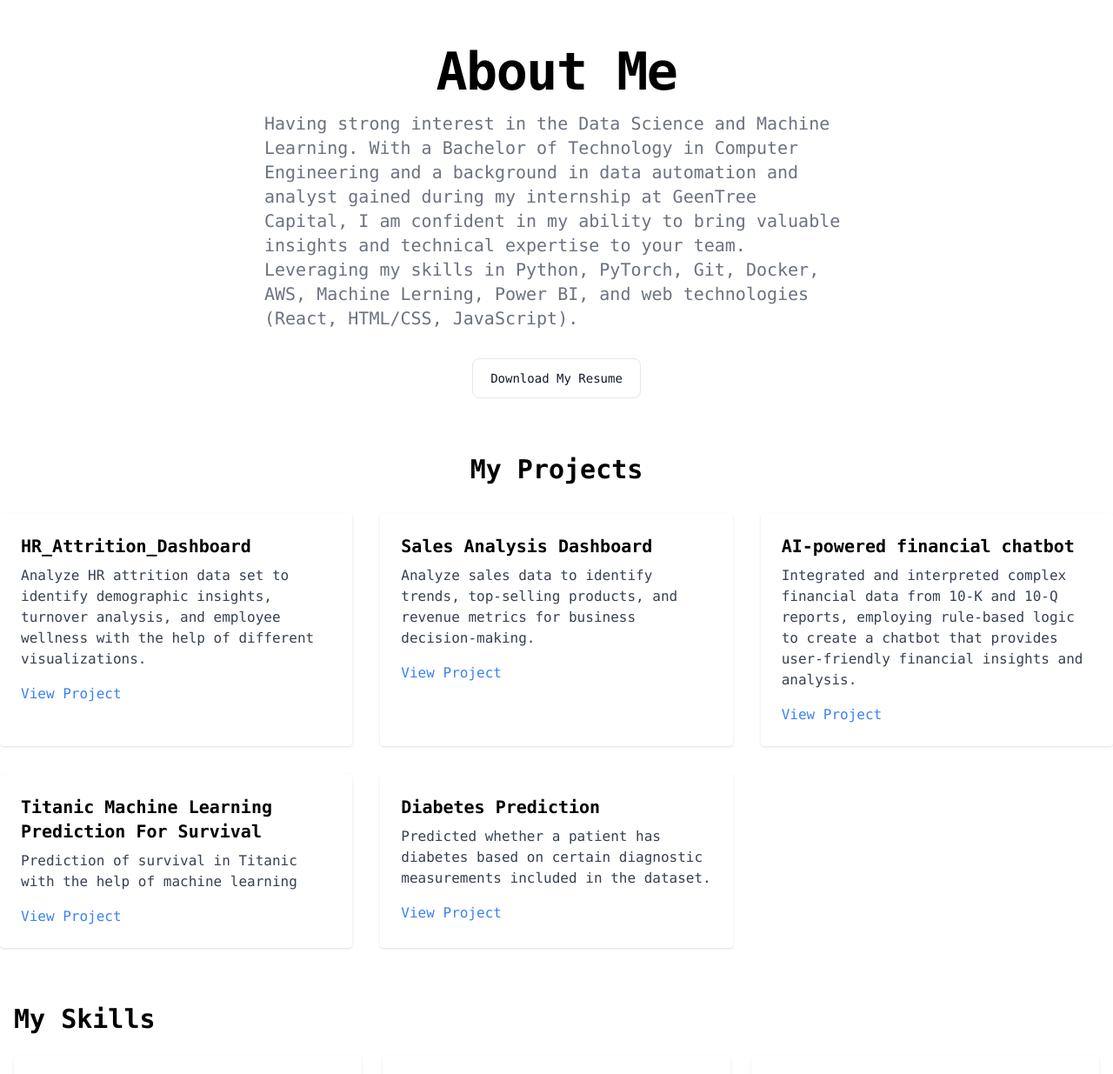
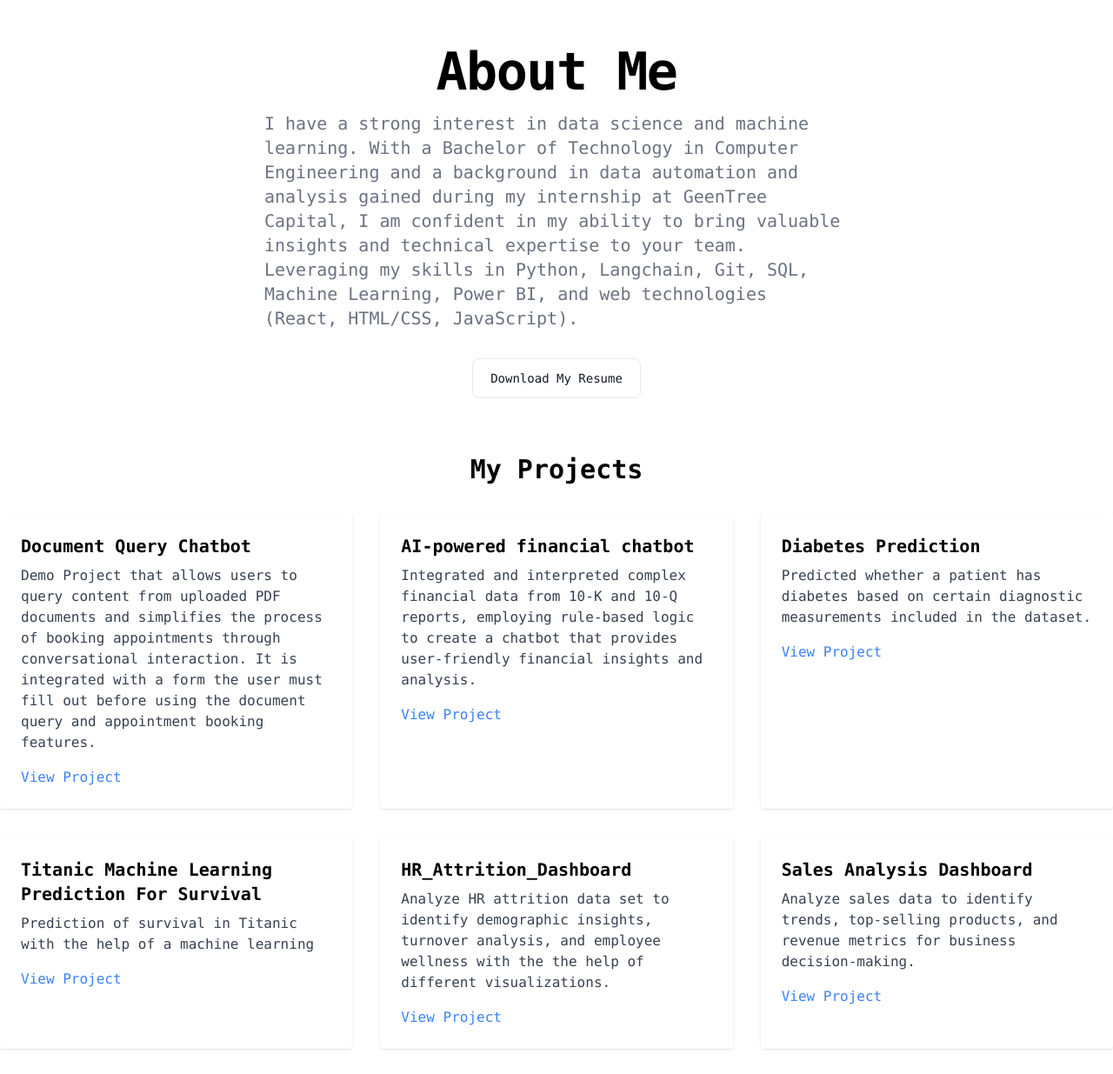
Before and after one commit to bikash330/Portfolio_Bikash_Shah, a website: page index.html in a window 1280 px wide. Shown: the part 760-1995 px from the top of the page at 87% size. Drawn offline with nearby package versions, Linux system fonts and the light colour scheme.

Commit message:
Update index.html
Edited Portfolio

```diff
--- a/index.html
+++ b/index.html
@@ -109,7 +109,7 @@
             <p
               class="max-w-2xl mb-6 font-light text-gray-500 lg:mb-8 md:text-lg lg:text-xl dark:text-gray-400"
             >
-              Seeking a challenging and rewarding entry-level position in the
+              I am seeking a challenging and rewarding entry-level position in the
               computer field where I can leverage my technical knowledge and
               skills to create new solutions. I am a dedicated and passionate
               person who is ready to work in a fast-paced, team-oriented
@@ -179,19 +179,19 @@
           <p
             class="max-w-2xl mb-6 font-light text-gray-500 lg:mb-8 md:text-lg lg:text-xl dark:text-gray-400"
           >
-            Having strong interest in the Data Science and Machine Learning.
+            I have a strong interest in data science and machine learning.
             With a Bachelor of Technology in Computer Engineering and a
-            background in data automation and analyst gained during my
+            background in data automation and analysis gained during my
             internship at GeenTree Capital, I am confident in my ability to
             bring valuable insights and technical expertise to your team.
-            Leveraging my skills in Python, PyTorch, Git, Docker, AWS, Machine
-            Lerning, Power BI, and web technologies (React, HTML/CSS,
+            Leveraging my skills in Python, Langchain, Git, SQL, Machine
+            Learning, Power BI, and web technologies (React, HTML/CSS,
             JavaScript).
           </p>
 
           <div class="space-y-4 sm:flex sm:space-y-0 sm:space-x-4">
             <a
-              href="https://drive.google.com/file/d/1tfxeeJEAGvRhcH5eIzlYuhofYzT9TERA/view?usp=sharing"
+              href="https://docs.google.com/document/d/13SRP8I1seKIPl7T3BLNi62bOefjBPgZ8fXBLoZWcHAg/edit?usp=sharing"
               download="Bikash_Resume"
               class="inline-flex items-center justify-center w-full px-5 py-3 text-sm font-medium text-center text-gray-900 border border-gray-200 rounded-lg sm:w-auto hover:bg-gray-100 focus:ring-4 focus:ring-gray-100 dark:text-white dark:border-gray-700 dark:hover:bg-gray-700 dark:focus:ring-gray-800"
             >
@@ -208,6 +208,7 @@
           <h1 class="text-3xl font-bold mb-8 text-center">My Projects</h1>
 
           <div class="grid grid-cols-1 md:grid-cols-2 lg:grid-cols-3 gap-8">
+
             <!-- Project Card 1 -->
             <div class="bg-white shadow rounded overflow-hidden">
               <!-- <img
@@ -216,46 +217,22 @@
                 class="w-full h-48 object-cover object-center"
               /> -->
               <div class="p-6">
-                <h2 class="text-xl font-bold mb-2">HR_Attrition_Dashboard</h2>
+                <h2 class="text-xl font-bold mb-2">Document Query Chatbot</h2>
                 <p class="text-gray-700 mb-4">
-                  Analyze HR attrition data set to identify demographic
-                  insights, turnover analysis, and employee wellness with the
-                  help of different visualizations.
+                  Demo Project that allows users to query content from uploaded PDF documents and simplifies the process of booking appointments through conversational interaction. It is integrated with a form the user must fill out before using the document query and appointment booking features.
                 </p>
                 <a
-                  href="https://www.novypro.com/project/hr-attirition-dashboard"
+                  href="https://github.com/bikash330/Document-Query-Chatbot"
                   class="text-blue-500"
-                  >View Project</a
-                >
+                  >View Project</a>
               </div>
             </div>
 
             <!-- Project Card 2 -->
             <div class="bg-white shadow rounded overflow-hidden">
               <!-- <img
-                  src="project1.jpg"
-                  alt="Project 1"
-                  class="w-full h-48 object-cover object-center"
-                /> -->
-              <div class="p-6">
-                <h2 class="text-xl font-bold mb-2">Sales Analysis Dashboard</h2>
-                <p class="text-gray-700 mb-4">
-                  Analyze sales data to identify trends, top-selling products,
-                  and revenue metrics for business decision-making.
-                </p>
-                <a
-                  href="https://www.novypro.com/project/sales-report-dashboard-4"
-                  class="text-blue-500"
-                  >View Project</a
-                >
-              </div>
-            </div>
-
-            <!-- Project Card 3 -->
-            <div class="bg-white shadow rounded overflow-hidden">
-              <!-- <img
-                  src="project1.jpg"
-                  alt="Project 1"
+                  src="project2.jpg"
+                  alt="Project 2"
                   class="w-full h-48 object-cover object-center"
                 /> -->
               <div class="p-6">
@@ -276,30 +253,9 @@
               </div>
             </div>
 
-            <!-- Project Card 4 -->
-            <div class="bg-white shadow rounded overflow-hidden">
-              <!-- <img
-                src="project2.jpg"
-                alt="Project 2"
-                class="w-full h-48 object-cover object-center"
-              /> -->
-              <div class="p-6">
-                <h2 class="text-xl font-bold mb-2">
-                  Titanic Machine Learning Prediction For Survival
-                </h2>
-                <p class="text-gray-700 mb-4">
-                  Prediction of survival in Titanic with the help of machine
-                  learning
-                </p>
-                <a
-                  href="https://github.com/bikash330/Titanic-Machine-Learning-Prediction-For-Survival-"
-                  class="text-blue-500"
-                  >View Project</a
-                >
-              </div>
-            </div>
 
-            <!-- Project Card 5 -->
+
+            <!-- Project Card 3 -->
             <div class="bg-white shadow rounded overflow-hidden">
               <!-- <img
                 src="project3.jpg"
@@ -314,6 +270,72 @@
                 </p>
                 <a
                   href="https://github.com/bikash330/Diabetes_Prediction"
+                  class="text-blue-500"
+                  >View Project</a
+                >
+              </div>
+            </div>
+
+            <!-- Project Card 4 -->
+            <div class="bg-white shadow rounded overflow-hidden">
+              <!-- <img
+                src="project4.jpg"
+                alt="Project 4"
+                class="w-full h-48 object-cover object-center"
+              /> -->
+              <div class="p-6">
+                <h2 class="text-xl font-bold mb-2">
+                  Titanic Machine Learning Prediction For Survival
+                </h2>
+                <p class="text-gray-700 mb-4">
+                  Prediction of survival in Titanic with the help of a machine
+                  learning
+                </p>
+                <a
+                  href="https://github.com/bikash330/Titanic-Machine-Learning-Prediction-For-Survival-"
+                  class="text-blue-500"
+                  >View Project</a
+                >
+              </div>
+            </div>
+
+            <!-- Project Card 5 -->
+            <div class="bg-white shadow rounded overflow-hidden">
+              <!-- <img
+                src="project5.jpg"
+                alt="Project 5"
+                class="w-full h-48 object-cover object-center"
+              /> -->
+              <div class="p-6">
+                <h2 class="text-xl font-bold mb-2">HR_Attrition_Dashboard</h2>
+                <p class="text-gray-700 mb-4">
+                  Analyze HR attrition data set to identify demographic
+                  insights, turnover analysis, and employee wellness with the
+                  the help of different visualizations.
+                </p>
+                <a
+                  href="https://www.novypro.com/project/hr-attirition-dashboard"
+                  class="text-blue-500"
+                  >View Project</a
+                >
+              </div>
+            </div>
+
+            <!-- Project Card 6 -->
+            <div class="bg-white shadow rounded overflow-hidden">
+              <!-- <img
+                  src="project6.jpg"
+                  alt="Project 6"
+                  class="w-full h-48 object-cover object-center"
+                /> -->
+              <div class="p-6">
+                <h2 class="text-xl font-bold mb-2">Sales Analysis Dashboard</h2>
+                <p class="text-gray-700 mb-4">
+                  Analyze sales data to identify trends, top-selling products,
+                  and revenue metrics for business decision-making.
+                </p>
+                <a
+                  href="https://www.novypro.com/project/sales-report-dashboard-4"
                   class="text-blue-500"
                   >View Project</a
                 >
```
